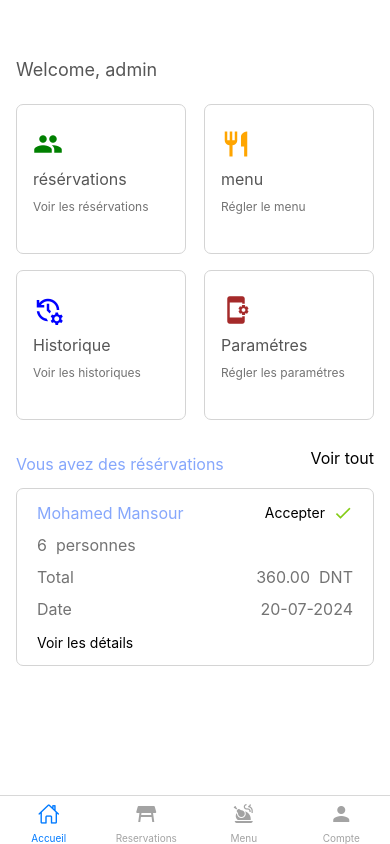
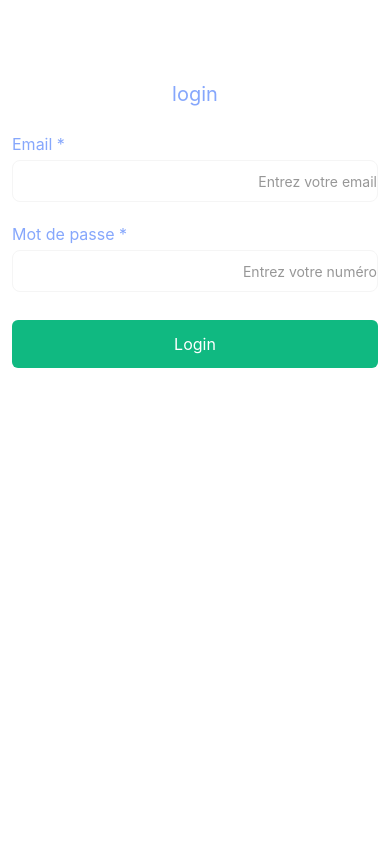
Before and after one commit to nourr23/coco-dashboard, a React Native app in the folder coco-dashboard/: screen /Login in a window 390 px wide. Built offline with nearby package versions, Linux system fonts and the light colour scheme; what react-native-calendars would draw is missing.

Commit message:
implementing login screen

```diff
--- /dev/null
+++ b/coco-dashboard/src/navigation/auth-navigator.tsx
@@ -0,0 +1,23 @@
+import { createNativeStackNavigator } from "@react-navigation/native-stack";
+import { Login } from "../screens";
+
+export type AuthStackParamList = {
+  Login: undefined;
+  ResetPassword: undefined;
+};
+
+const Stack = createNativeStackNavigator<AuthStackParamList>();
+
+export const AuthNavigator = () => {
+  return (
+    <Stack.Navigator>
+      <Stack.Screen
+        name="Login"
+        component={Login}
+        options={{
+          headerShown: false,
+        }}
+      />
+    </Stack.Navigator>
+  );
+};
--- a/coco-dashboard/src/navigation/root-navigator.tsx
+++ b/coco-dashboard/src/navigation/root-navigator.tsx
@@ -1,7 +1,7 @@
 import { createNativeStackNavigator } from "@react-navigation/native-stack";
 import { TabNavigator } from "./tab-navigator";
 import { NavigationContainer } from "./navigation-container";
-// import { AuthNavigator } from "./auth-navigator";
+import { AuthNavigator } from "./auth-navigator";
 
 const Stack = createNativeStackNavigator();
 
@@ -15,7 +15,11 @@ export const Root = () => {
       }}
     >
       <Stack.Group>
-        <Stack.Screen name="App" component={TabNavigator} />
+        {true ? (
+          <Stack.Screen name="App" component={AuthNavigator} />
+        ) : (
+          <Stack.Screen name="App" component={TabNavigator} />
+        )}
       </Stack.Group>
     </Stack.Navigator>
   );
--- a/coco-dashboard/src/screens/index.ts
+++ b/coco-dashboard/src/screens/index.ts
@@ -9,3 +9,4 @@ export * from "./account/restaurant-information";
 export * from "./account/account-security";
 export * from "./account/history";
 export * from "./account/settings";
+export * from "./login";
--- /dev/null
+++ b/coco-dashboard/src/screens/login/index.tsx
@@ -0,0 +1,70 @@
+import { SubmitHandler, useForm } from "react-hook-form";
+import { View, Text, ScrollView, ControlledInput, Button } from "../../ui";
+import * as z from "zod";
+import { zodResolver } from "@hookform/resolvers/zod";
+
+const schema = z.object({
+  email: z
+    .string({
+      required_error: "l`adresse mail est un champ obligatoire",
+    })
+    .min(1),
+  password: z
+    .string({
+      required_error: "le mot de passe est un champ obligatoire",
+    })
+    .min(6, "Le mot de passe doit être au moins de 6 caractères"),
+});
+
+type LoginInput = {
+  email: string;
+  password: string;
+};
+
+export type loginFormProps = {
+  onSubmit?: SubmitHandler<LoginInput>;
+};
+
+export const Login = () => {
+  const { handleSubmit, control, setValue, getValues } = useForm<LoginInput>({
+    resolver: zodResolver(schema),
+  });
+  const onSubmit = handleSubmit(async (data: LoginInput) => {
+    // if (params.item) {
+    //   console.log("update", data);
+    // } else console.log("add", data);
+  });
+  return (
+    <ScrollView className=" bg-white px-3 py-4">
+      <View className=" mt-16">
+        <Text className=" text-success-500 font-bold text-xl text-center">
+          login
+        </Text>
+        <View className=" mt-6">
+          <ControlledInput
+            testID="email"
+            control={control}
+            name="email"
+            label="Email *"
+            placeholder="Entrez votre email"
+          />
+          <ControlledInput
+            testID="password"
+            control={control}
+            name="password"
+            label="Mot de passe *"
+            placeholder="Entrez votre numéro"
+          />
+          <Button
+            testID="save"
+            label={"Login"}
+            onPress={handleSubmit(onSubmit)}
+            variant="primary"
+            disabled={false}
+            loading={false}
+          />
+        </View>
+      </View>
+    </ScrollView>
+  );
+};
```
